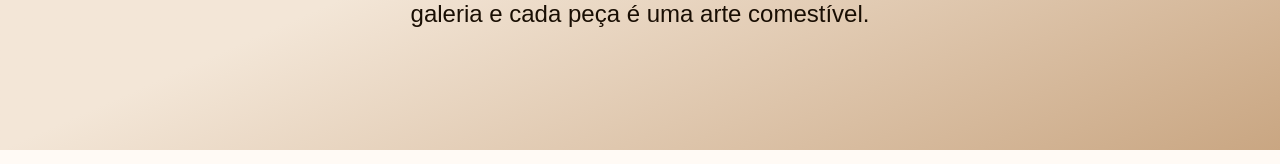
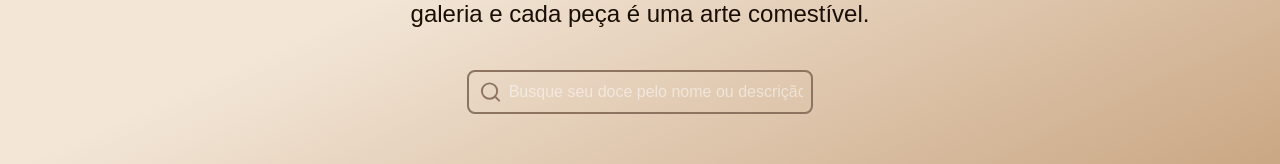
Before and after one commit to GiuCaroline/Caperlet, a React (Vite) app in the folder caperlet/: page /loja in a window 1280 px wide. Shown: the part 506-670 px from the top of the page. Built offline with nearby package versions, Linux system fonts and the light colour scheme; no server answers.

Commit message:
Fix: limpando consoles e debugs do código

```diff
--- a/caperlet/src/components/CardDoces.jsx
+++ b/caperlet/src/components/CardDoces.jsx
@@ -27,11 +27,11 @@ function CardDoces({candy, loading, erro, cartAdd}) {
 
     return(
         <div className="dark:bg-(--c9) bg-(--c28) rounded-xl shadow-lg overflow-hidden w-[21rem] dark:border-(--c10) border-(--c24) border-1
-                transition hover:scale-[1.02] hover:shadow-[#C09AF8]/20 hover:border-(--c8) duration-300">
+                transition hover:scale-[1.02]  hover:shadow-[#C09AF8]/20 hover:border-(--c8) duration-300">
                   <img
                     src={image}
                     alt={name}
-                    className="mt-3 object-cover w-full h-48 "
+                    className="mt-3 object-cover w-full h-48"
                   />
 
                   <div className="p-5">
--- a/caperlet/src/components/CustomPack.jsx
+++ b/caperlet/src/components/CustomPack.jsx
@@ -229,7 +229,7 @@ function CustomPack({moveStep}) {
                       </p>
                     </div>
 
-                    <button className='w-[100%] h-[2.3rem] text-white font-bold cursor-pointer mt-7
+                    <button onClick={()=>{location.pathname="/carrinho"}} className='w-[100%] h-[2.3rem] text-white font-bold cursor-pointer mt-7
                       bg-(--c12) border-1 border-(--c12) rounded-md transition duration-200 hover:scale-102 hover:bg-(--c25)'>Adicionar ao carrinho</button>
                   </div>
               </div>
--- a/caperlet/src/components/Nav.jsx
+++ b/caperlet/src/components/Nav.jsx
@@ -50,10 +50,12 @@ function Nav({darkMode, isDark}) {
 
   return(
     <nav className={`dark:bg-(--c3) bg-(--c24) py-6 px-[4rem] flex items-center justify-between montserrat-f ${location.pathname === "/carrinho" || location.pathname === "/pagamento" ? shadowClass : ''}`}>
-        <h1 className="text-4xl font-extrabold cursor-default">
-          <span className="text-(--c4)">CA</span>
-          <span className="dark:text-white text-(--c27)">PERLET</span>
-        </h1>
+        <a href="/">
+          <h1 className="text-4xl font-extrabold cursor-default cursor-pointer">
+            <span className="text-(--c4)">CA</span>
+            <span className="dark:text-white text-(--c27)">PERLET</span>
+          </h1>
+        </a>
         <div className="dark:text-white text-(--c27) flex items-center text-[1.2rem] list-none gap-x-[5rem]">
           <li className="cursor-pointer"><a href="/cadastroProduto">Cadastro Produtos</a></li>
           <li className="cursor-pointer"><a href="/loja">Loja</a></li>
--- a/caperlet/src/main.jsx
+++ b/caperlet/src/main.jsx
@@ -26,7 +26,6 @@ createRoot(document.getElementById('root')).render(
   </StrictMode>,
 )
 function App() {
-  console.log(localStorage.getItem("darkMode"))
   const [darkMode, setDarkMode] = useState(Boolean(localStorage.getItem('darkMode')) || false)
 
   function toggleDarkMode(){
--- a/caperlet/src/pages/Carrinho.jsx
+++ b/caperlet/src/pages/Carrinho.jsx
@@ -42,7 +42,7 @@ function Carrinho(){
 
         useEffect(() => {
           const carregaDoces = async () => {
-            const data = await fetchCandies().then(()=>{console.log(candies)});
+            const data = await fetchCandies();
             if(data && data.length > 0){
               const candies = data.map((candy) => {
                 const { id, name, desc, price, image, packageSize, packagePrice } = candy;
--- a/caperlet/src/pages/LojaPadrao.jsx
+++ b/caperlet/src/pages/LojaPadrao.jsx
@@ -1,26 +1,27 @@
 import '../assets/styles/App.css'
 import CardDoces from '../components/CardDoces.jsx'
 import {useCandies} from "../hooks/useCandies";
-import { Plus, Minus } from "lucide-react"
+import { Search } from "lucide-react"
 import { Sparkle } from "phosphor-react"
-import { useEffect } from 'react';
+import { useEffect, useState } from 'react';
 
 function LojaPadrao() {
     const { fetchCandies, candies, loading, erro, setCandies } = useCandies();
+    const [searchText, setSearchText] = useState('');
 
     useEffect(() => {
       const carregaDoces = async () => {
-        const data = await fetchCandies().then(()=>{console.log(candies)});
+        const data = await fetchCandies();
         if(data && data.length > 0){
           const candies = data.map((candy) => {
             const { id, name, desc, price, image, packageSize, packagePrice } = candy;
             return { id, name, desc, price, image, packageSize, packagePrice };
-          });
+          }).filter(candy => candy.name.toLowerCase().includes(searchText.toLowerCase()) || candy.desc.toLowerCase().includes(searchText.toLowerCase()));
           setCandies(candies);
         }
       };
       carregaDoces();
-    }, []);
+    }, [searchText]);
 
     function cartAdd(id, quantity, selectedSize){
       const savedCart = localStorage.getItem("cart");
@@ -35,9 +36,9 @@ function LojaPadrao() {
     }
 
     return(
-      <div className="min-h-screen flex flex-col montserrat-f">
-        <main className="flex-1 flex flex-col">
-            <section className="flex flex-col items-center bg-linear-to-br from-(--c1)  dark:from-(--c27) from-50% to-(--c2) dark:to-(--c30) p-30 w-full">
+      <div className={`${candies.length > 0 && 'min-h-screen'} flex flex-col montserrat-f`}>
+        <main className="flex-1 flex flex-col min-h-[100%]">
+            <section className="flex flex-col items-center bg-linear-to-br from-(--c1)  dark:from-(--c27) from-50% to-(--c2) dark:to-(--c30) p-30 pb-15 w-full">
                 <div className="flex flex-row gap-x-[2rem]">
                     <span className="flex items-center justify-center text-base px-6 py-1.5 bg-(--c4)
                     text-(--c1) rounded-3xl cursor-pointer gap-x-[0.5rem] font-medium">
@@ -55,6 +56,10 @@ function LojaPadrao() {
                 <p className="text-(--c27) dark:text-white cursor-default max-w-2xl text-2xl mt-[3%] font-light text-center">
                 Descubra as coleções da casa, onde a loja se torna uma galeria e cada peça é uma arte comestível.
                 </p>
+                <div className="relative w-1/3 flex justify-center mt-10 mb-0">
+                  <Search size={23}className="absolute left-3 top-1/2 -translate-y-1/2 text-(--c25)" />
+                  <input id="searchInput" name='searchInput' onChange={(e)=>{setSearchText(e.target.value)}} type='text' placeholder='Busque seu doce pelo nome ou descrição' className='w-full border-2 border-(--c25) focus:border-(--c28) outline-none text-white rounded-lg pl-10 pr-2 py-2'></input>
+                </div>
             </section>
             <section className="dark:bg-(--c3) bg-(--c24) py-12 flex flex-col items-center w-full">
               <div className="flex flex-row gap-x-30 gap-y-12 flex-wrap justify-center px-12">
```
